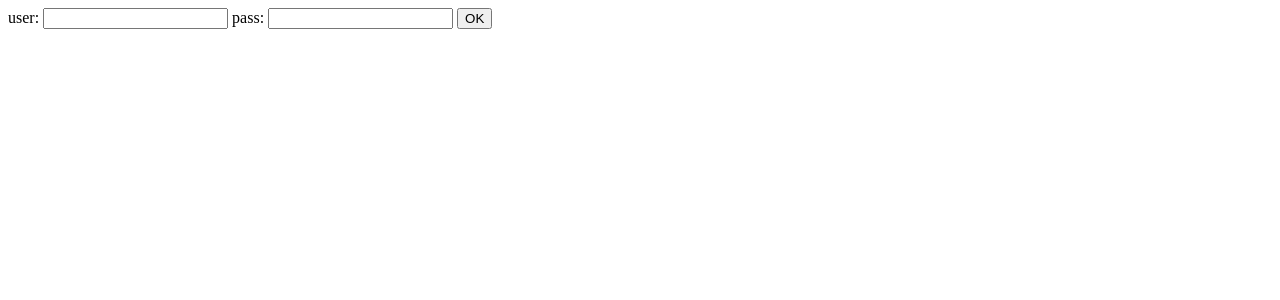
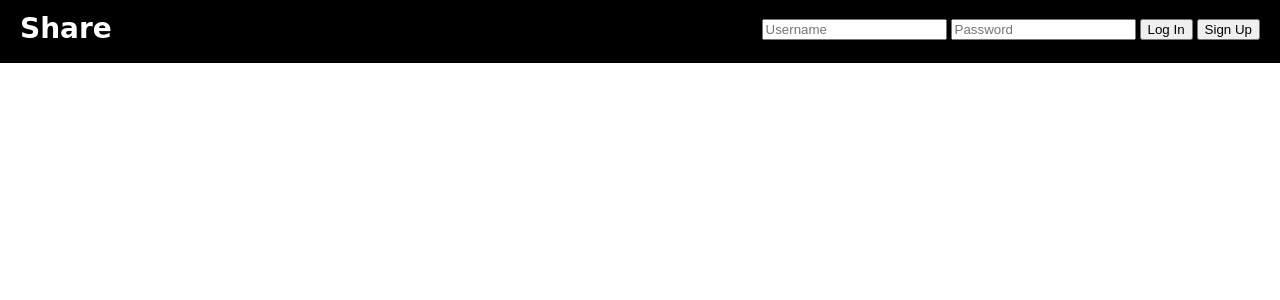
Before and after one commit to RuicongSuNJIT/TestThisGitHubRepository, a Java web app: page / in a window 1280 px wide. Shown: the top 300 px of the page. Run offline with Tomcat 11, a stand-in JSP engine, Linux system fonts and the light colour scheme.

Commit message:
Add block - Top bar Show the brand and a quick log-in form or sign-up.

```diff
--- a/WebContent/common/head.jsp
+++ b/WebContent/common/head.jsp
@@ -1,2 +1,3 @@
 <%@ taglib prefix="c" uri="http://java.sun.com/jsp/jstl/core"%>
-<link href="<c:url value="/css/common/table.css"/>" type="text/css" rel="stylesheet" />
+<link href="<c:url value="/css/common/root.css"/>" type="text/css" rel="stylesheet" />
+<link href="<c:url value="/css/common/top.css"/>" type="text/css" rel="stylesheet" />
--- /dev/null
+++ b/WebContent/css/common/root.css
@@ -0,0 +1,5 @@
+@CHARSET "UTF-8";
+
+body {
+	margin: 0 0;
+}
--- /dev/null
+++ b/WebContent/css/common/top.css
@@ -0,0 +1,21 @@
+@CHARSET "UTF-8";
+
+.top {
+	background: #000000;
+	color: #ffffff;
+	height: 35px;
+	padding-bottom: 16px;
+	padding-top: 12px;
+}
+
+.brand {
+	margin-left: 20px;
+	font-size: 28px;
+	font-family: cursive;
+	font-weight: bold;
+}
+
+.top-login-signup {
+	margin-top: 7px;
+	margin-right: 20px;
+}
--- /dev/null
+++ b/WebContent/css/root/index.css
@@ -0,0 +1,13 @@
+@CHARSET "UTF-8";
+
+.inline {
+	display: inline;
+}
+
+.left {
+	float: left;
+}
+
+.right {
+	float: right;
+}
--- a/WebContent/index.jsp
+++ b/WebContent/index.jsp
@@ -1,21 +1,28 @@
 <%@ page language="java" contentType="text/html; charset=ISO-8859-1" pageEncoding="ISO-8859-1"%>
-<!DOCTYPE html PUBLIC "-//W3C//DTD HTML 4.01 Transitional//EN" "http://www.w3.org/TR/html4/loose.dtd">
+<!DOCTYPE html>
 <html>
 <head>
 <meta http-equiv="Content-Type" content="text/html; charset=ISO-8859-1">
 <title>Insert title here</title>
+<%@include file="/common/head.jsp"%>
+<link href="<c:url value="/css/root/index.css"/>" type="text/css" rel="stylesheet" />
 </head>
 <body>
-	<form action="login" method="get">
-		user:
-		<input name="name" type="text" />
-		pass:
-		<input name="pass" type="password">
-		<input type="submit" value="OK" />
-	</form>
-	<script type="text/javascript">
-		var a = 10;
-		alert(a);
-	</script>
+	<div class="top">
+		<div class="brand inline left">Share</div>
+		<div class="top-login-signup inline right">
+			<form style="display: inline" action="login" method="get">
+				<input name="name" type="text" placeholder="Username" />
+				<input name="pass" type="password" placeholder="Password">
+				<input type="submit" value="Log In" />
+			</form>
+			<button onclick="toRegister()">Sign Up</button>
+		</div>
+	</div>
 </body>
+<script type="text/javascript">
+	function toRegister() {
+		window.location.href = "register.jsp";
+	}
+</script>
 </html>
```
Also changed, not shown: WebContent/css/common/table.css (+0 -14 lines), WebContent/css/root/register.css (+14 -0 lines), WebContent/success.jsp (added, +12 -0 lines).
